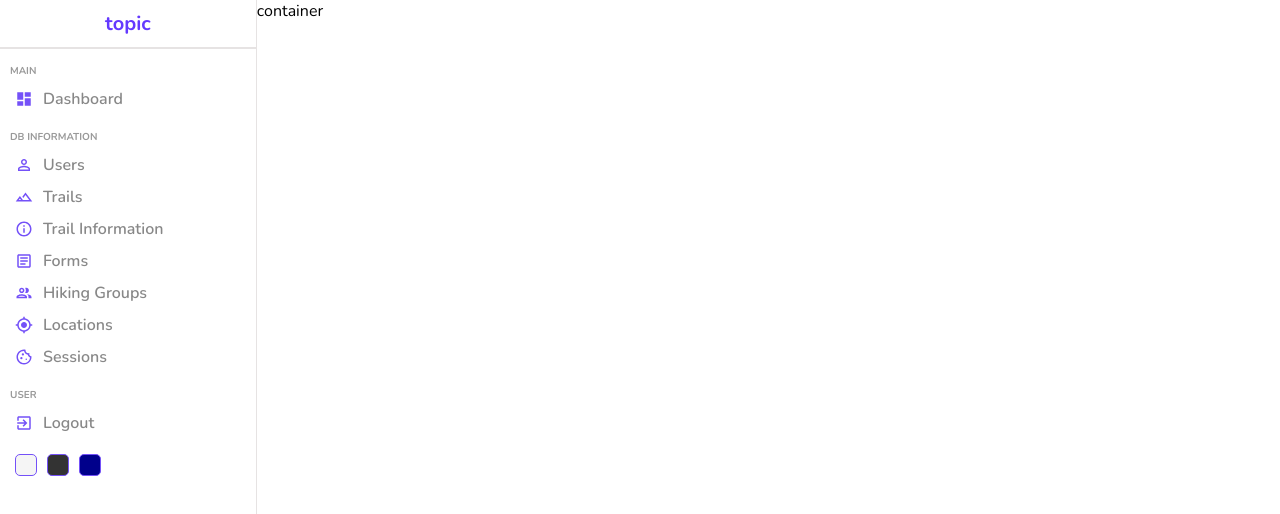
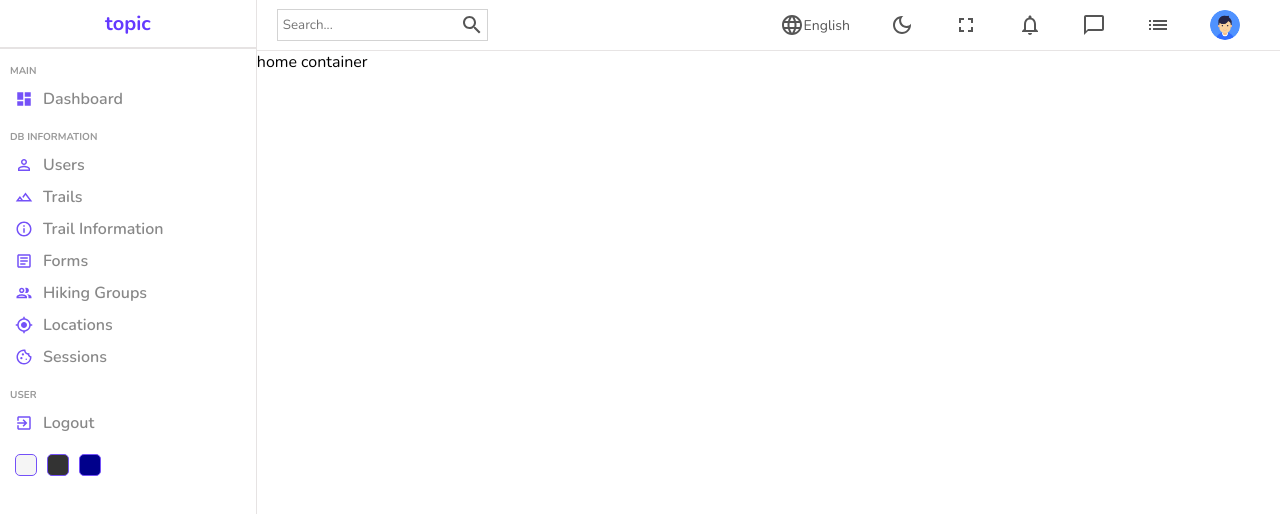
Before and after one commit to joe061005/FYP_dashboard_React_Scss, a React (Create React App) app: page / in a window 1280 px wide. Shown: the top 514 px of the page. Built offline with nearby package versions, Linux system fonts and the light colour scheme.

Commit message:
create the navbar

```diff
--- a/src/components/navbar/Navbar.jsx
+++ b/src/components/navbar/Navbar.jsx
@@ -1,9 +1,53 @@
 import React from 'react'
 import './navbar.scss'
+import SearchOutlinedIcon from '@mui/icons-material/SearchOutlined';
+import LanguageOutlinedIcon from '@mui/icons-material/LanguageOutlined';
+import DarkModeOutlinedIcon from '@mui/icons-material/DarkModeOutlined';
+import FullscreenOutlinedIcon from '@mui/icons-material/FullscreenOutlined';
+import NotificationsNoneOutlinedIcon from '@mui/icons-material/NotificationsNoneOutlined';
+import ChatBubbleOutlineOutlinedIcon from '@mui/icons-material/ChatBubbleOutlineOutlined';
+import ListOutlinedIcon from '@mui/icons-material/ListOutlined';
+import user from '../../asset/user.png'
 
 const Navbar = () => {
   return (
-    <div>Navbar</div>
+    <div className="navbar">
+      <div className="wrapper">
+        <div className="search">
+          <input type="text" placeholder='Search...'/>
+          <SearchOutlinedIcon />
+        </div>
+        <div className="items">
+          <div className="item">
+            <LanguageOutlinedIcon className='logo' />
+            English
+          </div>
+          <div className="item">
+            <DarkModeOutlinedIcon className='logo'/>
+          </div>
+          <div className="item">
+            <FullscreenOutlinedIcon className='logo'/>
+          </div>
+          <div className="item">
+            <NotificationsNoneOutlinedIcon className='logo'/>
+          </div>
+          <div className="item">
+            <ChatBubbleOutlineOutlinedIcon className='logo'/>
+          </div>
+          <div className="item">
+            <ListOutlinedIcon />
+          </div>
+          <div className="item">
+            <img
+              src={user}
+              alt=''
+              className='avatar'
+            />
+          </div>
+
+        </div>
+      </div>
+    </div>
   )
 }
 
--- a/src/components/navbar/navbar.scss
+++ b/src/components/navbar/navbar.scss
@@ -0,0 +1,54 @@
+.navbar{
+    height: 50px;
+    border-bottom: 0.5px solid rgb(231,228,228);
+    display: flex;
+    align-items: center;
+    font-size: 14px;
+    color: #555;
+
+    .wrapper{
+        display: flex;
+        align-items: center;
+        padding: 20px;
+        justify-content: space-between;
+        width: 100%;
+
+        .items{
+            display: flex;
+            align-items: center;
+
+            .item{
+                display: flex;
+                align-items: center;
+                margin: 20px;
+
+                .icon{
+                    font-size: 20px;
+                }
+
+                .avatar{
+                    height: 30px;
+                    width: 30px;
+                    border-radius: 50%;
+                }
+            }
+        }
+
+        .search{
+            display: flex;
+            align-items: center;
+            border: 0.5px solid lightgray;
+            padding: 3px;
+
+            input{
+                border: none;
+                outline: none;
+                background: transparent;
+            }
+
+            &::placeholder{
+                font-size: 12px;
+            }
+        }
+    }
+}
--- a/src/pages/home/Home.jsx
+++ b/src/pages/home/Home.jsx
@@ -1,4 +1,5 @@
 import React from 'react'
+import Navbar from '../../components/navbar/Navbar'
 import Sidebar from '../../components/sidebar/Sidebar'
 import './home.scss'
 
@@ -7,7 +8,8 @@
     <div className='home'>
         <Sidebar />
         <div className="homeContainer">
-          container
+          <Navbar />
+          home container
         </div>
     </div>
   )
```
Also changed, not shown: src/asset/user.png (added).
